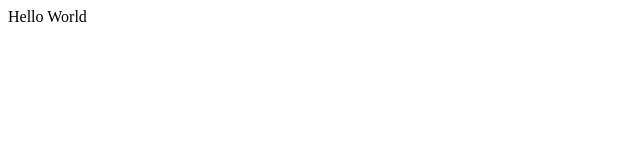
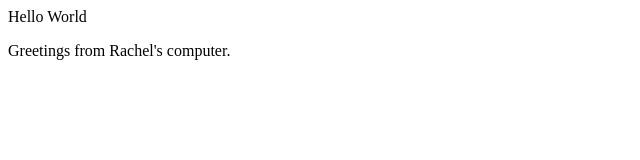
Before and after one commit to maratgaip/github-test, a plain HTML site: page index.html in a window 1280 px wide. Shown: the whole page, without its empty margins (0-640 px from the left). Drawn offline with Linux system fonts and the light colour scheme.

Commit message:
Rachels comment

```diff
--- a/index.html
+++ b/index.html
@@ -5,5 +5,7 @@
   </head>
   <body>
 Hello World
+
+<p> Greetings from Rachel's computer.</p>
   </body>
 </html>
```
